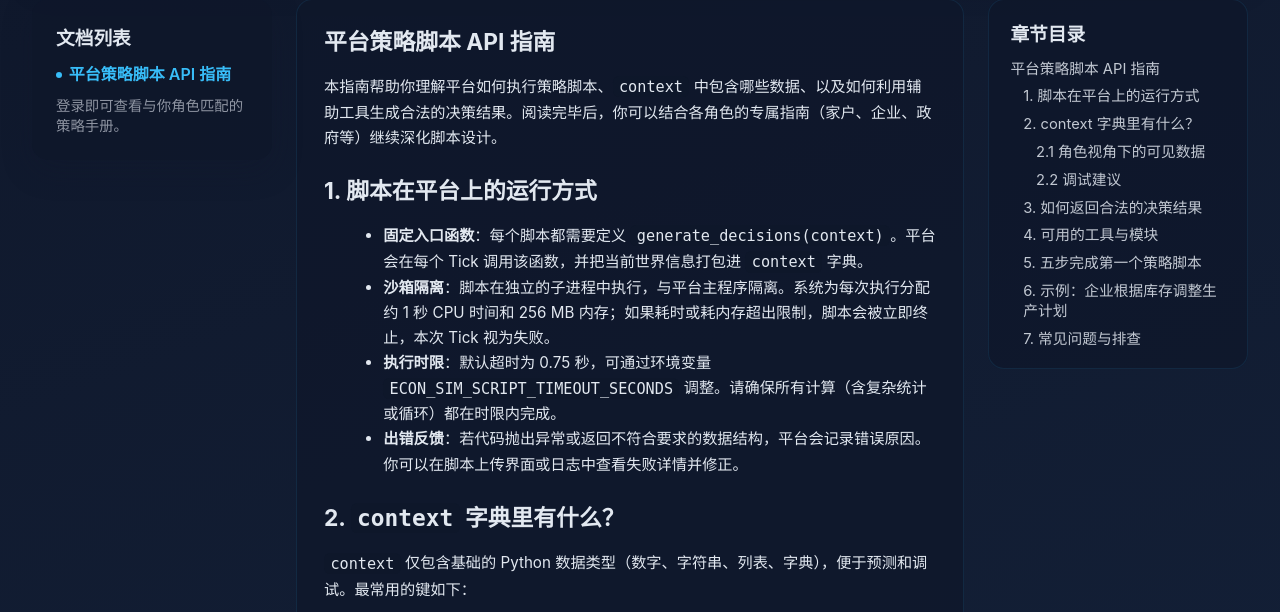
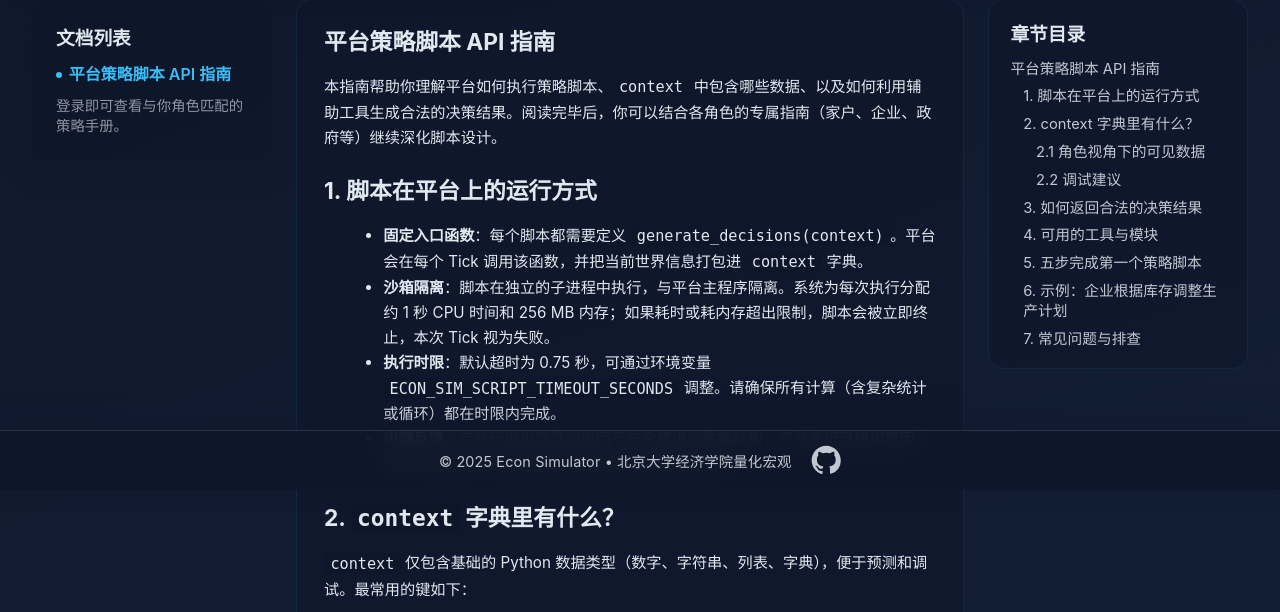
Before and after one commit to CeciliaGuo331/econ.simulator, a FastAPI app: page /web/docs in a window 1280 px wide. Shown: the part 310-922 px from the top of the page. Run offline with FastAPI, Linux system fonts and the light colour scheme; some libraries are stand-ins or nearby versions.

Commit message:
feat: 添加深色和浅色主题的 favicon 图标，更新样式和结构，增强用户体验

```diff
--- a/econ_sim/web/static/styles.css
+++ b/econ_sim/web/static/styles.css
@@ -7,6 +7,10 @@
   --accent: #38bdf8;
   --error: #f87171;
   font-family: "SF Pro Display", "PingFang SC", "Microsoft YaHei", sans-serif;
+}
+
+*, *::before, *::after {
+  box-sizing: border-box;
 }
 
 body {
@@ -48,8 +52,9 @@ body {
 
 .content {
   padding: 2rem;
+  padding-bottom: 6rem;
   max-width: 1280px;
-  margin: 0 auto 4rem;
+  margin: 0 auto;
 }
 
 .panel {
@@ -915,3 +920,70 @@ button:disabled,
 .error + .status {
   margin-top: 0.6rem;
 }
+
+
+.site-footer {
+  position: fixed;
+  left: 0;
+  bottom: 0;
+  width: 100%;
+  display: flex;
+  flex-wrap: wrap;
+  align-items: center;
+  justify-content: center;
+  gap: 1.2rem;
+  padding: 0.9rem 1.8rem;
+  background: rgba(15, 23, 42, 0.92);
+  border-top: 1px solid rgba(148, 163, 184, 0.2);
+  backdrop-filter: blur(12px);
+  box-shadow: 0 -10px 30px rgba(15, 23, 42, 0.35);
+  color: rgba(226, 232, 240, 0.85);
+  text-align: center;
+  z-index: 100;
+}
+
+.site-footer span {
+  font-size: 0.9rem;
+  letter-spacing: 0.01em;
+}
+
+.footer-links {
+  display: flex;
+  align-items: center;
+  justify-content: center;
+  gap: 0.8rem;
+}
+
+.footer-links a {
+  color: rgba(226, 232, 240, 0.85);
+  text-decoration: none;
+  font-size: 0.9rem;
+  transition: color 0.2s ease;
+}
+
+.footer-github {
+  width: 1.9rem;
+  height: 1.9rem;
+  display: inline-flex;
+  align-items: center;
+  justify-content: center;
+  border-radius: 999px;
+}
+
+.footer-github svg {
+  width: 100%;
+  height: 100%;
+  fill: currentColor;
+}
+
+.footer-links a:hover,
+.footer-links a:focus {
+  color: var(--accent);
+}
+
+@media (max-width: 640px) {
+  .site-footer {
+    gap: 0.8rem;
+    padding: 0.9rem 1.2rem;
+  }
+}
--- a/econ_sim/web/templates/base.html
+++ b/econ_sim/web/templates/base.html
@@ -25,5 +25,19 @@
         <main class="content">
             {% block content %}{% endblock %}
         </main>
+        <footer class="site-footer">
+            <span class="footer-copy">© 2025 Econ Simulator • 北京大学经济学院量化宏观</span>
+            <nav class="footer-links">
+                <a class="footer-github"
+                   href="https://github.com/CeciliaGuo331/econ.simulator"
+                   target="_blank"
+                   rel="noopener"
+                   aria-label="GitHub 仓库">
+                    <svg viewBox="0 0 24 24" aria-hidden="true">
+                        <path d="M12 .5C5.73.5.5 5.73.5 12c0 5.08 3.29 9.38 7.86 10.9.58.11.79-.25.79-.56 0-.28-.01-1.02-.02-2-3.2.7-3.88-1.54-3.88-1.54-.53-1.35-1.29-1.71-1.29-1.71-1.05-.72.08-.71.08-.71 1.16.08 1.77 1.19 1.77 1.19 1.03 1.77 2.7 1.26 3.36.96.1-.75.4-1.26.73-1.55-2.55-.29-5.23-1.28-5.23-5.68 0-1.25.45-2.27 1.19-3.07-.12-.28-.52-1.39.11-2.89 0 0 .98-.31 3.2 1.17.93-.26 1.93-.39 2.92-.39s1.99.13 2.92.39c2.22-1.48 3.2-1.17 3.2-1.17.63 1.5.23 2.61.11 2.89.74.8 1.19 1.82 1.19 3.07 0 4.41-2.69 5.38-5.25 5.66.41.35.78 1.04.78 2.1 0 1.52-.01 2.74-.01 3.11 0 .31.21.68.8.56A10.52 10.52 0 0 0 23.5 12C23.5 5.73 18.27.5 12 .5Z" />
+                    </svg>
+                </a>
+            </nav>
+        </footer>
     </body>
 </html>
```
Also changed, not shown: econ_sim/web/static/favicon-dark.svg, econ_sim/web/static/favicon-light.svg.
